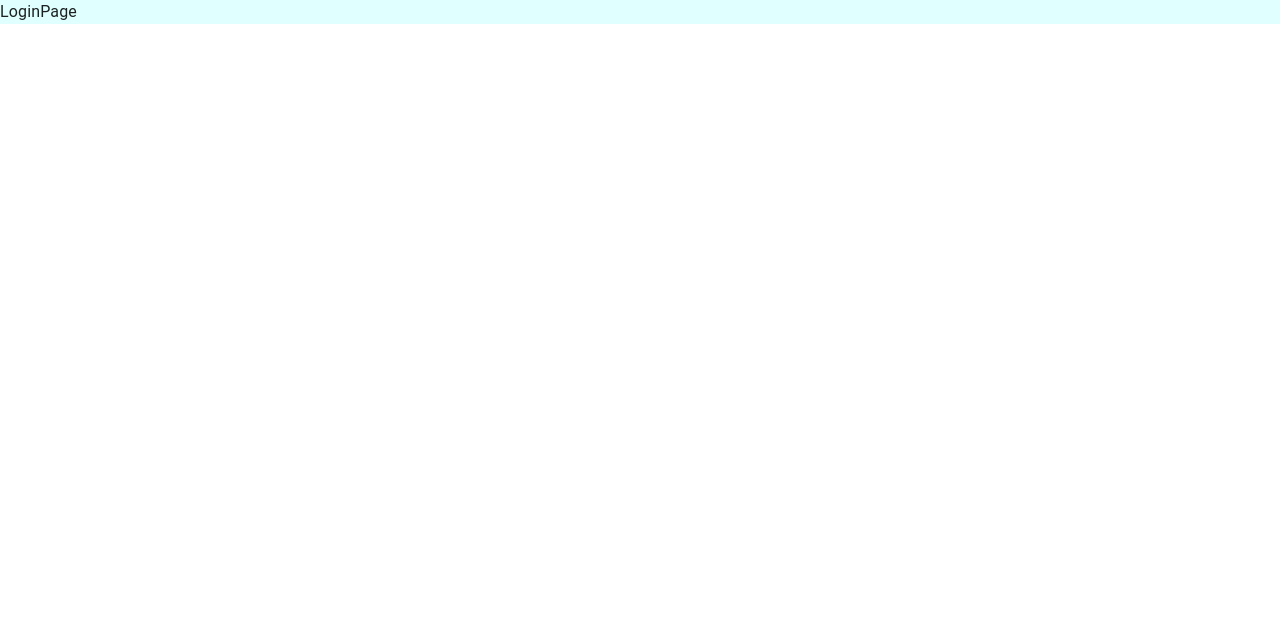
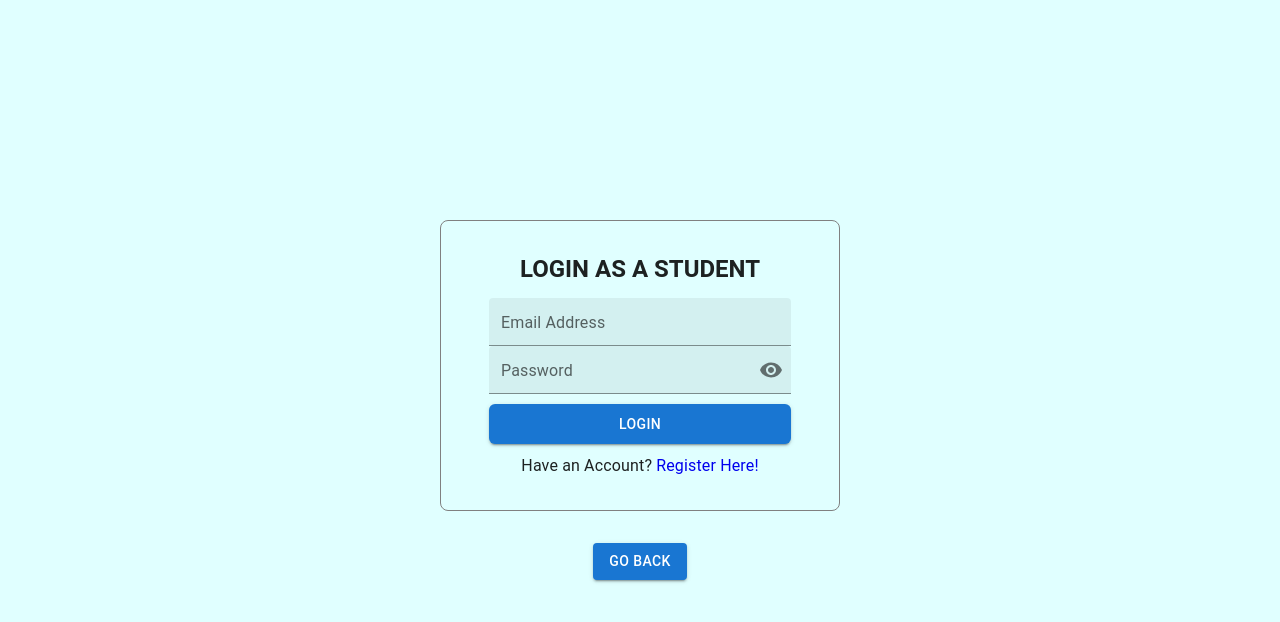
Before and after one commit to mhShohan/university-online-semester-registration-client, a React (Vite) app: page /login in a window 1280 px wide. Shown: the top 622 px of the page. Built offline with nearby package versions, Linux system fonts and the light colour scheme.

Commit message:
login page design

```diff
--- a/src/pages/WelcomePage.tsx
+++ b/src/pages/WelcomePage.tsx
@@ -12,7 +12,7 @@ const WelcomePage = () => {
   return (
     <Container
       sx={{
-        height: '100vh',
+        minHeight: '100vh',
         display: 'flex',
         flexDirection: 'column',
         justifyContent: 'center',
@@ -22,13 +22,14 @@ const WelcomePage = () => {
     >
       <Grid container>
         <Grid item xs={12} md={8}>
-          <Box>
+          <Box sx={{ margin: '2rem 0' }}>
             <img src={logo} alt="BSMRSTU LOGO" width={200} />
             <Typography variant="h4" sx={{ fontWeight: 900 }}>
               Academic Semester Registration
             </Typography>
             <Typography variant="h6" sx={{ fontWeight: 700 }}>
-              Bangabandhu Sheikh Mujibur Rahman Science and Technology University
+              Bangabandhu Sheikh Mujibur Rahman Science and Technology University, <br />{' '}
+              Gopalgang-8100
             </Typography>
           </Box>
         </Grid>
@@ -47,9 +48,10 @@ const WelcomePage = () => {
             sx={{
               width: '100%',
               border: '1px solid gray',
-              padding: '3rem 2rem',
+              padding: '3rem',
               borderRadius: '8px',
-              textAlign: 'center'
+              textAlign: 'center',
+              margin: '2rem 0'
             }}
           >
             <Button
@@ -57,8 +59,8 @@ const WelcomePage = () => {
               variant="contained"
               sx={{
                 width: '100%',
-                margin: '.8rem 0',
-                padding: '.5rem'
+                margin: '.6rem 0',
+                padding: '.6rem'
               }}
             >
               Login as a Student
@@ -68,8 +70,8 @@ const WelcomePage = () => {
               variant="contained"
               sx={{
                 width: '100%',
-                margin: '.8rem 0',
-                padding: '.5rem'
+                margin: '.6rem 0',
+                padding: '.6rem'
               }}
             >
               Register new Student Account
@@ -82,8 +84,8 @@ const WelcomePage = () => {
               variant="contained"
               sx={{
                 width: '100%',
-                margin: '.8rem 0',
-                padding: '.5rem'
+                margin: '.6rem 0',
+                padding: '.6rem'
               }}
             >
               Login as an Admin
--- a/src/pages/auth/AdminLoginPage.tsx
+++ b/src/pages/auth/AdminLoginPage.tsx
@@ -1,5 +1,110 @@
+import { Visibility, VisibilityOff } from '@mui/icons-material';
+import {
+  Box,
+  Button,
+  Container,
+  FilledInput,
+  FormControl,
+  IconButton,
+  InputAdornment,
+  InputLabel,
+  TextField,
+  Typography
+} from '@mui/material';
+import { useState } from 'react';
+import { Link } from 'react-router-dom';
+
 const AdminLoginPage = () => {
-  return <div>AdminLoginPage</div>;
+  const [showPassword, setShowPassword] = useState(false);
+  // const {
+  //   register,
+  //   handleSubmit,
+  //   formState: { errors }
+  // } = useForm();
+
+  return (
+    <Container sx={{ height: '100vh' }}>
+      <Box
+        sx={{
+          display: 'flex',
+          justifyContent: 'center',
+          alignItems: 'center',
+          flexDirection: 'column',
+          height: '100%'
+        }}
+      >
+        <form
+          style={{
+            maxWidth: '400px',
+            padding: '2rem 3rem',
+            border: '1px solid gray',
+            borderRadius: '8px'
+          }}
+          // onSubmit={handleSubmit(login)}
+        >
+          <Typography
+            variant="h5"
+            sx={{
+              textAlign: 'center',
+              marginBottom: '.8rem',
+              textTransform: 'uppercase',
+              fontWeight: 700
+            }}
+          >
+            Login as an admin
+          </Typography>
+          <TextField
+            fullWidth
+            variant="filled"
+            // color={errors['email'] ? 'error' : 'primary'}
+            size="small"
+            label="Email Address"
+            // {...register('email', { required: true })}
+          />
+
+          <FormControl
+            variant="filled"
+            size="small"
+            fullWidth
+            // color={errors['password'] ? 'error' : 'primary'}
+          >
+            <InputLabel htmlFor="filled-adornment-password">Password</InputLabel>
+            <FilledInput
+              id="filled-adornment-password"
+              type={showPassword ? 'text' : 'password'}
+              // {...register('password', { required: true })}
+              endAdornment={
+                <InputAdornment position="end">
+                  <IconButton
+                    aria-label="toggle password visibility"
+                    onMouseDown={() => setShowPassword(true)}
+                    onMouseUp={() => setShowPassword(false)}
+                    edge="end"
+                  >
+                    {showPassword ? <VisibilityOff /> : <Visibility />}
+                  </IconButton>
+                </InputAdornment>
+              }
+            />
+          </FormControl>
+
+          <Button
+            variant="contained"
+            color="primary"
+            type="submit"
+            sx={{ marginTop: '10px', width: '100%', padding: '8px', borderRadius: '6px' }}
+          >
+            Login
+          </Button>
+        </form>
+        <Box sx={{ marginTop: '2rem' }}>
+          <Link to="/">
+            <Button variant="contained">Go back</Button>
+          </Link>
+        </Box>
+      </Box>
+    </Container>
+  );
 };
 
 export default AdminLoginPage;
--- a/src/pages/auth/LoginPage.tsx
+++ b/src/pages/auth/LoginPage.tsx
@@ -1,5 +1,118 @@
+import { Visibility, VisibilityOff } from '@mui/icons-material';
+import {
+  Box,
+  Button,
+  Container,
+  FilledInput,
+  FormControl,
+  IconButton,
+  InputAdornment,
+  InputLabel,
+  TextField,
+  Typography
+} from '@mui/material';
+import { useState } from 'react';
+import { Link } from 'react-router-dom';
+
 const LoginPage = () => {
-  return <div>LoginPage</div>;
+  const [showPassword, setShowPassword] = useState(false);
+  // const {
+  //   register,
+  //   handleSubmit,
+  //   formState: { errors }
+  // } = useForm();
+
+  return (
+    <Container sx={{ height: '100vh' }}>
+      <Box
+        sx={{
+          display: 'flex',
+          justifyContent: 'center',
+          alignItems: 'center',
+          flexDirection: 'column',
+          height: '100%'
+        }}
+      >
+        <form
+          style={{
+            maxWidth: '400px',
+            padding: '2rem 3rem',
+            border: '1px solid gray',
+            borderRadius: '8px'
+          }}
+          // onSubmit={handleSubmit(login)}
+        >
+          <Typography
+            variant="h5"
+            sx={{
+              textAlign: 'center',
+              marginBottom: '.8rem',
+              textTransform: 'uppercase',
+              fontWeight: 700
+            }}
+          >
+            Login as a student
+          </Typography>
+          <TextField
+            fullWidth
+            variant="filled"
+            // color={errors['email'] ? 'error' : 'primary'}
+            size="small"
+            label="Email Address"
+            // {...register('email', { required: true })}
+          />
+
+          <FormControl
+            variant="filled"
+            size="small"
+            fullWidth
+            // color={errors['password'] ? 'error' : 'primary'}
+          >
+            <InputLabel htmlFor="filled-adornment-password">Password</InputLabel>
+            <FilledInput
+              id="filled-adornment-password"
+              type={showPassword ? 'text' : 'password'}
+              // {...register('password', { required: true })}
+              endAdornment={
+                <InputAdornment position="end">
+                  <IconButton
+                    aria-label="toggle password visibility"
+                    onMouseDown={() => setShowPassword(true)}
+                    onMouseUp={() => setShowPassword(false)}
+                    edge="end"
+                  >
+                    {showPassword ? <VisibilityOff /> : <Visibility />}
+                  </IconButton>
+                </InputAdornment>
+              }
+            />
+          </FormControl>
+
+          <Button
+            variant="contained"
+            color="primary"
+            type="submit"
+            sx={{ marginTop: '10px', width: '100%', padding: '8px', borderRadius: '6px' }}
+          >
+            Login
+          </Button>
+          <Box style={{ textAlign: 'center', marginTop: '10px' }}>
+            <Typography variant="body1">
+              Have an Account?{' '}
+              <Link to="/register" style={{ textDecoration: 'none' }}>
+                Register Here!
+              </Link>
+            </Typography>
+          </Box>
+        </form>
+        <Box sx={{ marginTop: '2rem' }}>
+          <Link to="/">
+            <Button variant="contained">Go back</Button>
+          </Link>
+        </Box>
+      </Box>
+    </Container>
+  );
 };
 
 export default LoginPage;
--- a/src/pages/auth/RegisterPage.tsx
+++ b/src/pages/auth/RegisterPage.tsx
@@ -1,5 +1,7 @@
+import { Container } from '@mui/material';
+
 const RegisterPage = () => {
-  return <div>RegisterPage</div>;
+  return <Container sx={{ height: '100vh' }}>RegisterPage</Container>;
 };
 
 export default RegisterPage;
```
